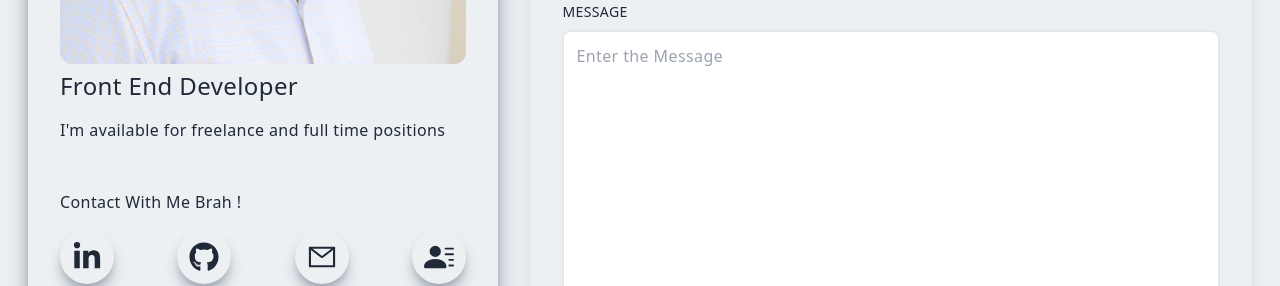
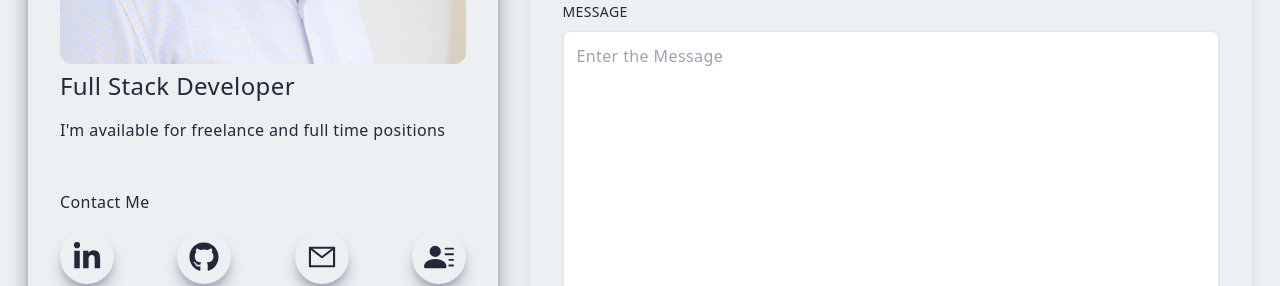
Before and after one commit to mysteriousmaster01/portfolio, a Next.js app: page / in a window 1280 px wide. Shown: the part 3611-3897 px from the top of the page. Built offline with nearby package versions, Linux system fonts and the light colour scheme.

Commit message:
Updated Contacts

```diff
--- a/components/Contact.jsx
+++ b/components/Contact.jsx
@@ -86,13 +86,13 @@ const Contact = () => {
                 />
               </div>
               <div>
-                <p className="text-2xl">Front End Developer</p>
+                <p className="text-2xl">Full Stack Developer</p>
                 <p className="py-4">
                   I'm available for freelance and full time positions
                 </p>
               </div>
               <div className="">
-                <p className="oppercase pt-8">Contact With Me Brah !</p>
+                <p className="oppercase pt-8">Contact Me</p>
                 <div className="flex items-center justify-between py-4">
                   <div className="rounded-full shadow-lg shadow-gray-400 p-3 cursor-pointer hover:scale-110 ease-in duration-200">
                     <a
```
